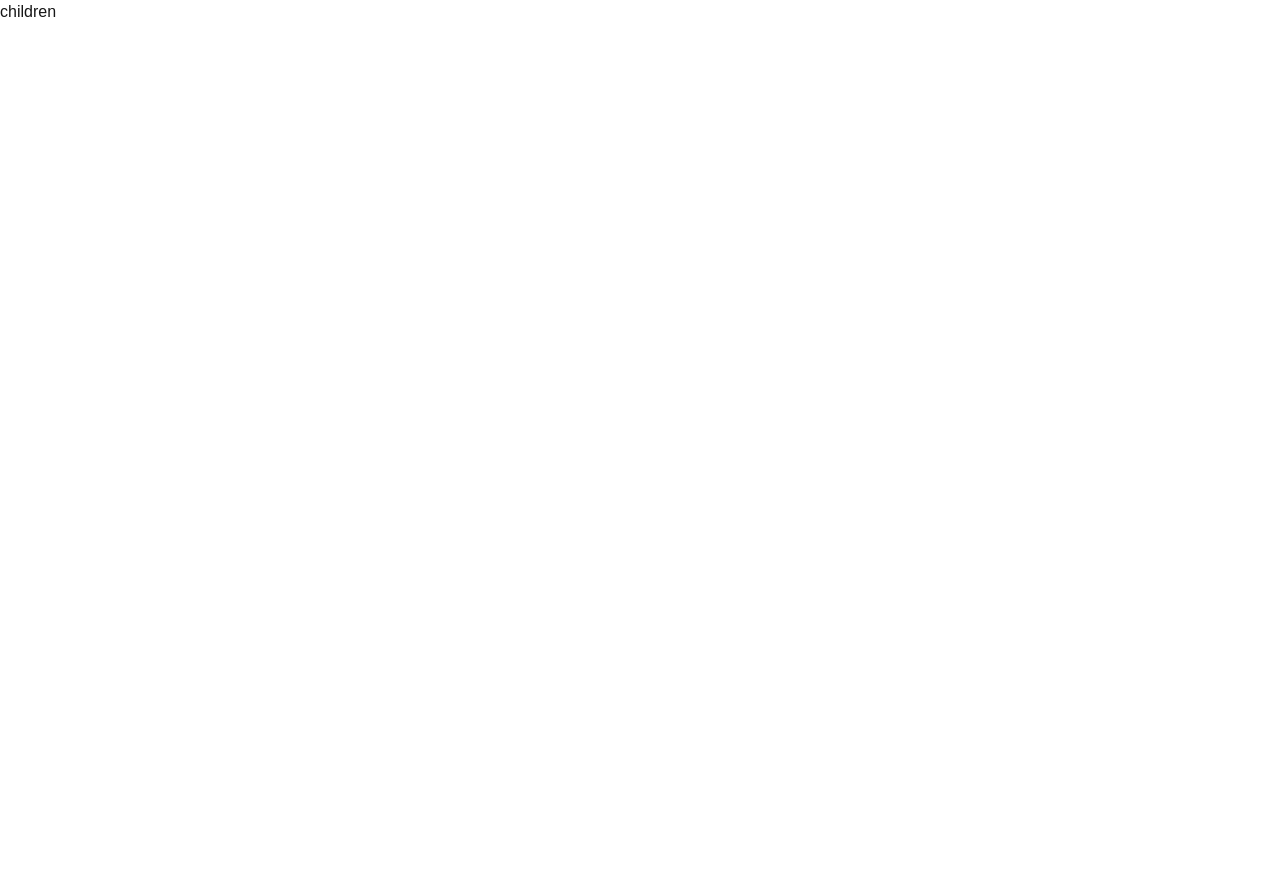
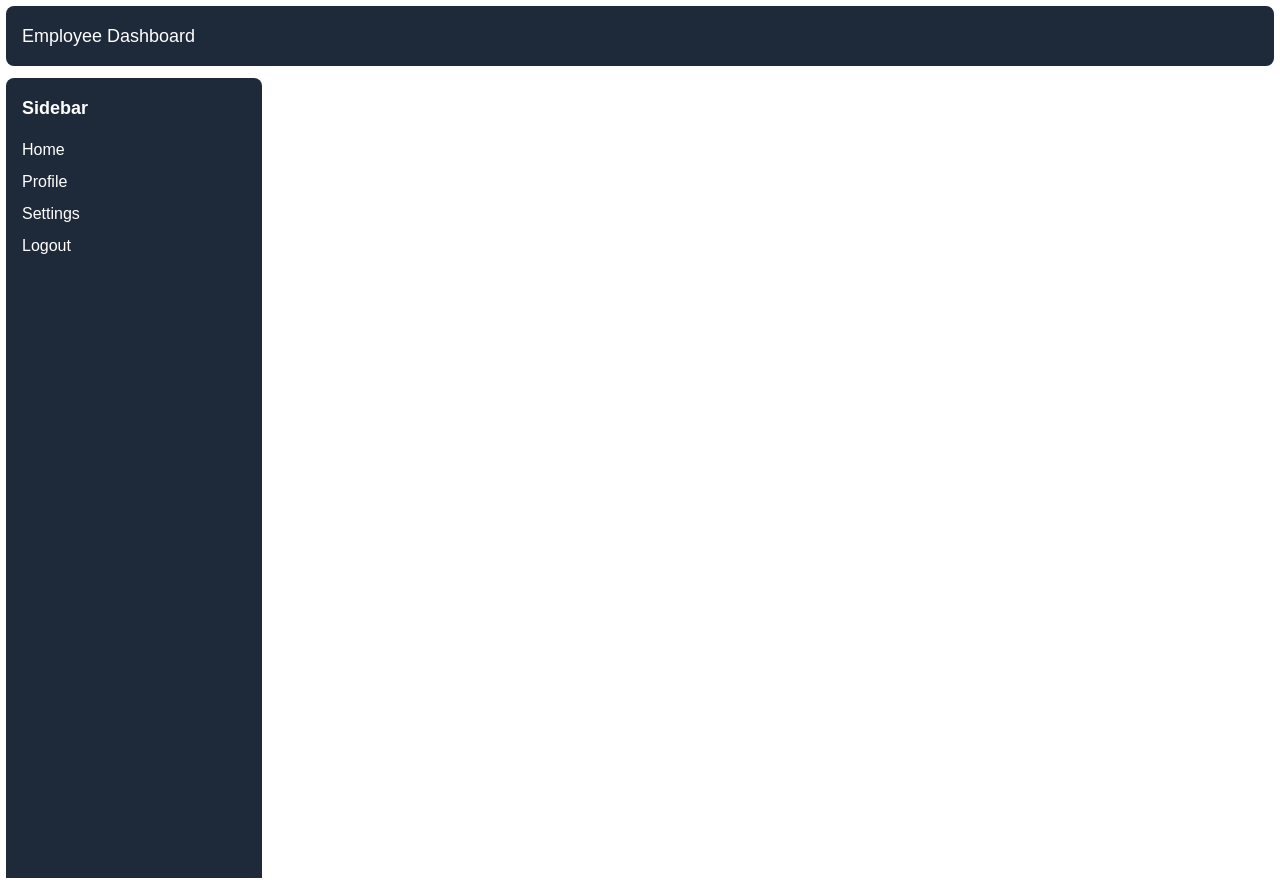
Before and after one commit to snippetbyparth/Next.js-project, a Next.js app: page /dashboard in a window 1280 px wide. Before the commit this address had no page. Before the commit the page ends 800 px from the top, so only its background shows below. Built offline with nearby package versions, Linux system fonts and the light colour scheme.

Commit message:
setup the base of the project and built navbar and sidebar a bit, now branching it

```diff
--- /dev/null
+++ b/app/dashboard/page.tsx
@@ -0,0 +1,11 @@
+import Navbar from "@/components/layout/navbar";
+import Sidebar from "@/components/layout/Sidebar";
+
+export default function DashboardPage() {
+    return (
+        <>
+        <Navbar />
+        <Sidebar />
+        </>
+    )
+}
--- a/app/layout.tsx
+++ b/app/layout.tsx
@@ -18,7 +18,7 @@ export default function RootLayout({
     <html
       lang="en"
     >
-      <body className="min-h-full flex flex-col">children</body>
+      <body className="min-h-full flex flex-col">{children}</body>
     </html>
   );
 }
--- a/app/page.tsx
+++ b/app/page.tsx
@@ -3,7 +3,7 @@ import Image from "next/image";
 export default function Home() {
   return (
     <div className="flex flex-col flex-1 items-center justify-center bg-zinc-50 font-sans dark:bg-black">
-
+      <h1>Let's Start</h1>
     </div>
   );
 }
--- /dev/null
+++ b/components/layout/Sidebar.tsx
@@ -0,0 +1,15 @@
+import {ReactNode} from "react";
+
+export default function SideBar(){
+    return (
+        <div className="bg-gray-800 text-white w-64 min-h-screen p-4 m-1.5 rounded-t-lg">
+            <h2 className="text-lg font-semibold mb-4">Sidebar</h2>
+            <ul>
+                <li className="mb-2"><a href="#" className="hover:text-gray-400">Home</a></li>
+                <li className="mb-2"><a href="#" className="hover:text-gray-400">Profile</a></li>
+                <li className="mb-2"><a href="#" className="hover:text-gray-400">Settings</a></li>
+                <li className="mb-2"><a href="#" className="hover:text-gray-400">Logout</a></li>
+            </ul>
+        </div>
+    )
+}
--- /dev/null
+++ b/components/layout/navbar.tsx
@@ -0,0 +1,9 @@
+import {ReactNode} from "react";
+
+export default function Navbar(){
+    return (
+        <nav className= "bg-gray-800 p-4 m-1.5 rounded-lg flex items-center justify-between">
+            <h1 className="text-white text-lg">Employee Dashboard</h1>
+        </nav>
+    )
+}
```
Also changed, not shown: app/test.tsx (deleted).
